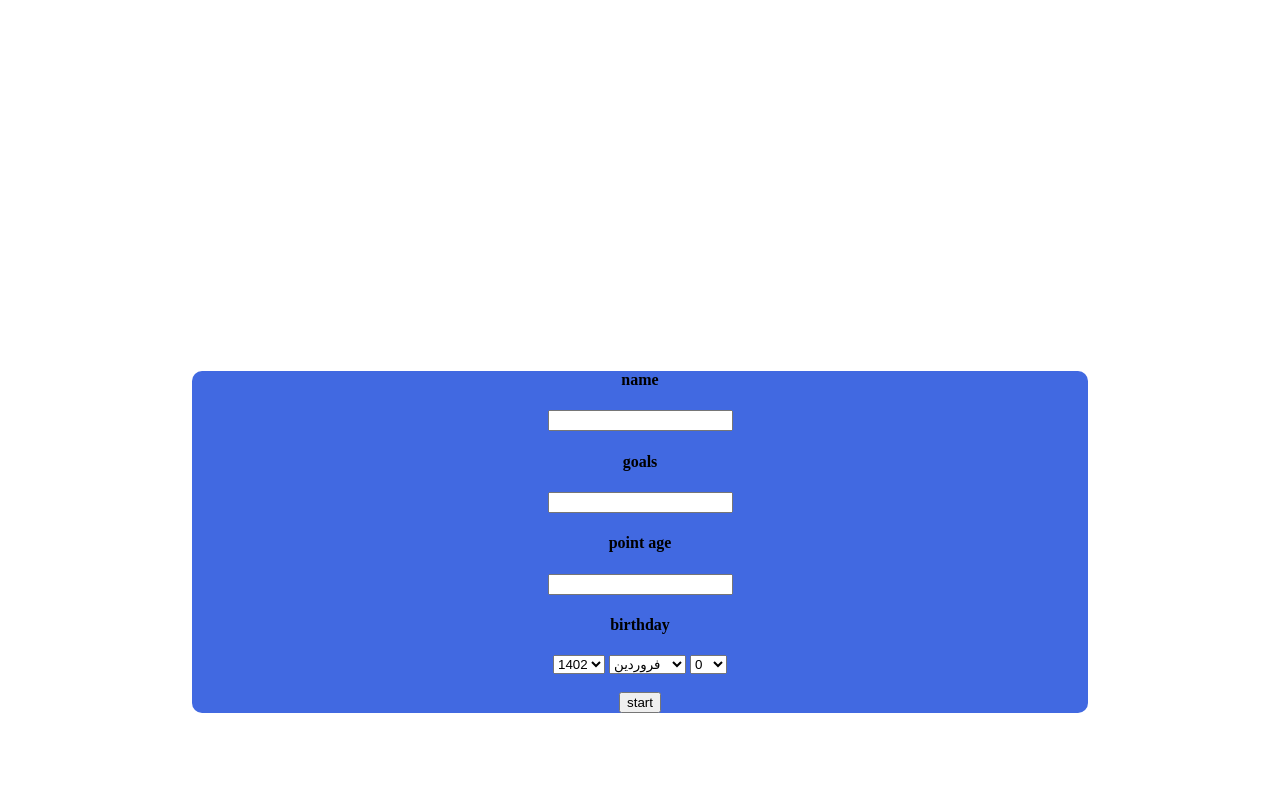
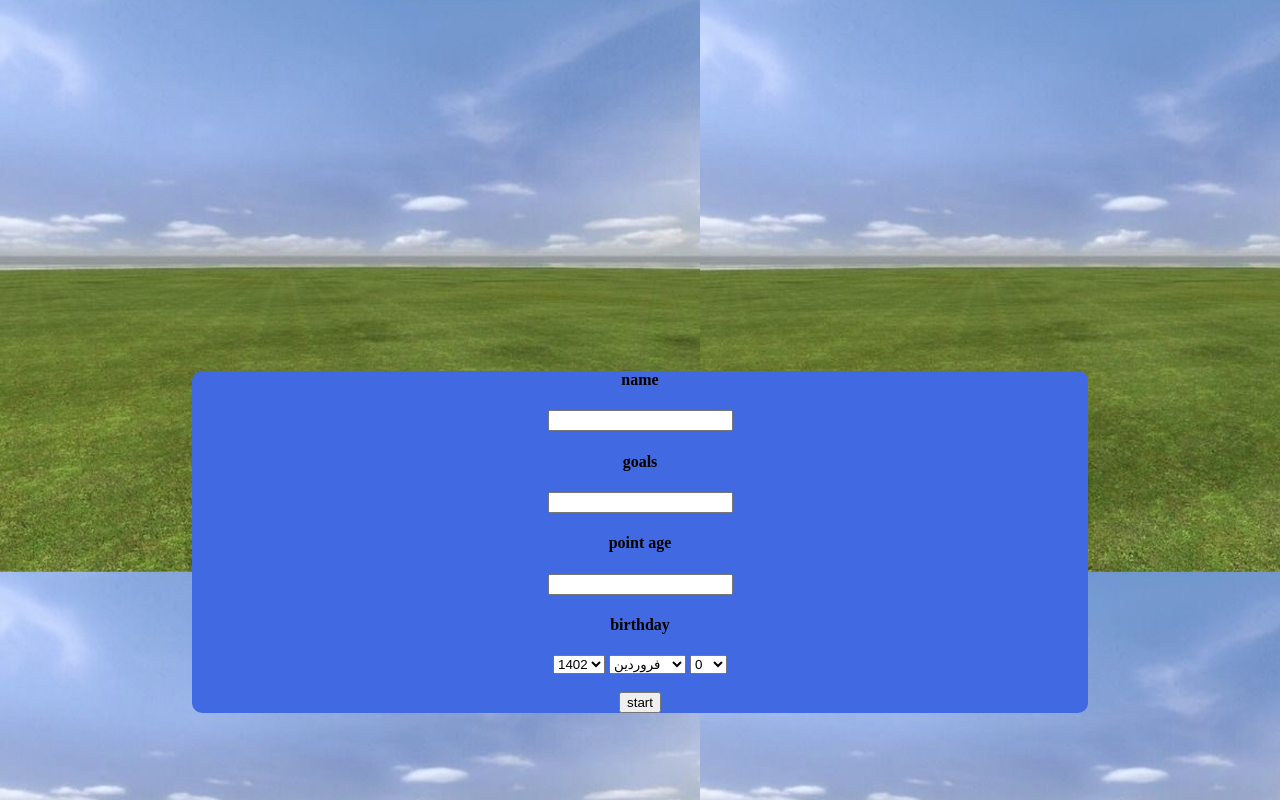
Before and after one commit to PERSIANencrypter/age_track, a plain HTML site: page index.html in a window 1280 px wide. Drawn offline with Linux system fonts and the light colour scheme; the site is published under a folder, as on GitHub Pages, so addresses that start at the root find nothing.

Commit message:
Create style.css

```diff
--- a/style.css
+++ b/style.css
@@ -3,7 +3,7 @@
 }
 
 #body{
-  background-image: url('/lol.jpg');
+  background-image: url('lol.jpg');
   background-size: 700px;
 }
 
```
